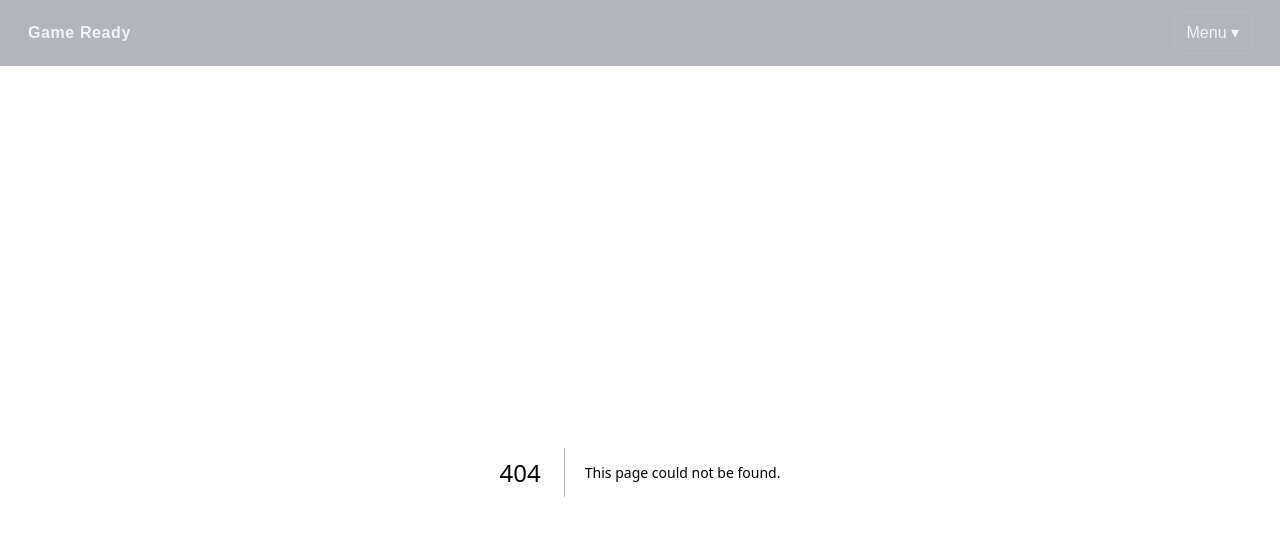
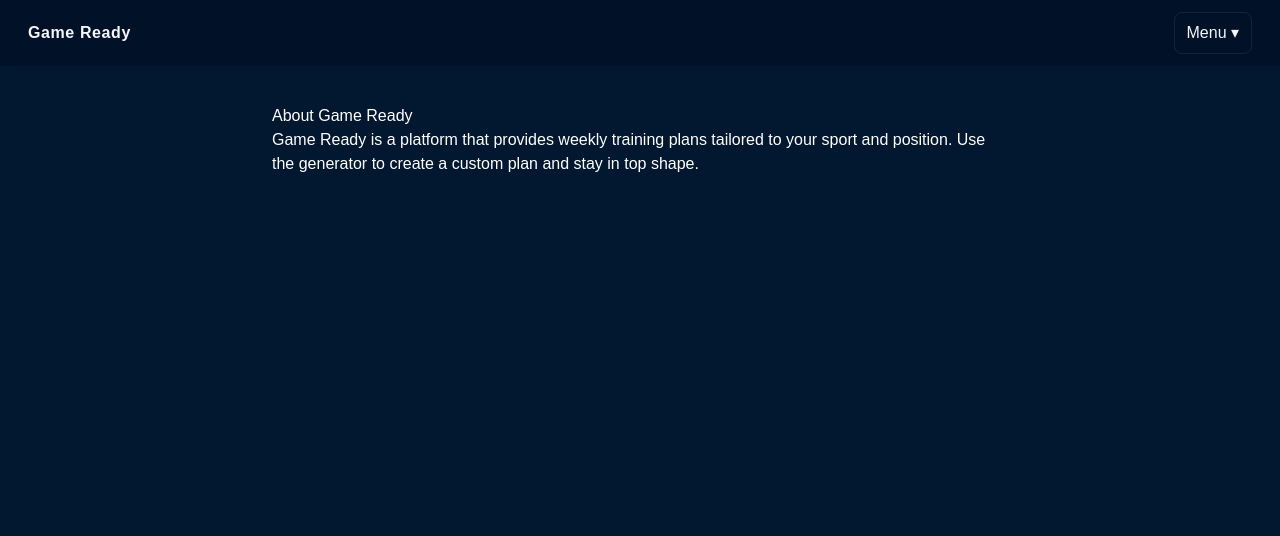
Before and after one commit to OfficalGameReady/gameready, a Next.js app: page /about in a window 1280 px wide. Before the commit this address had no page. Shown: the top 536 px of the page. Built offline with nearby package versions, Linux system fonts and the light colour scheme.

Commit message:
Add About page

```diff
--- /dev/null
+++ b/app/about/page.tsx
@@ -0,0 +1,8 @@
+export default function AboutPage() {
+  return (
+    <main style={{ padding: "2rem", maxWidth: "800px", margin: "0 auto", color: "#fff" }}>
+      <h1>About Game Ready</h1>
+      <p>Game Ready is a platform that provides weekly training plans tailored to your sport and position. Use the generator to create a custom plan and stay in top shape.</p>
+    </main>
+  );
+}
```
